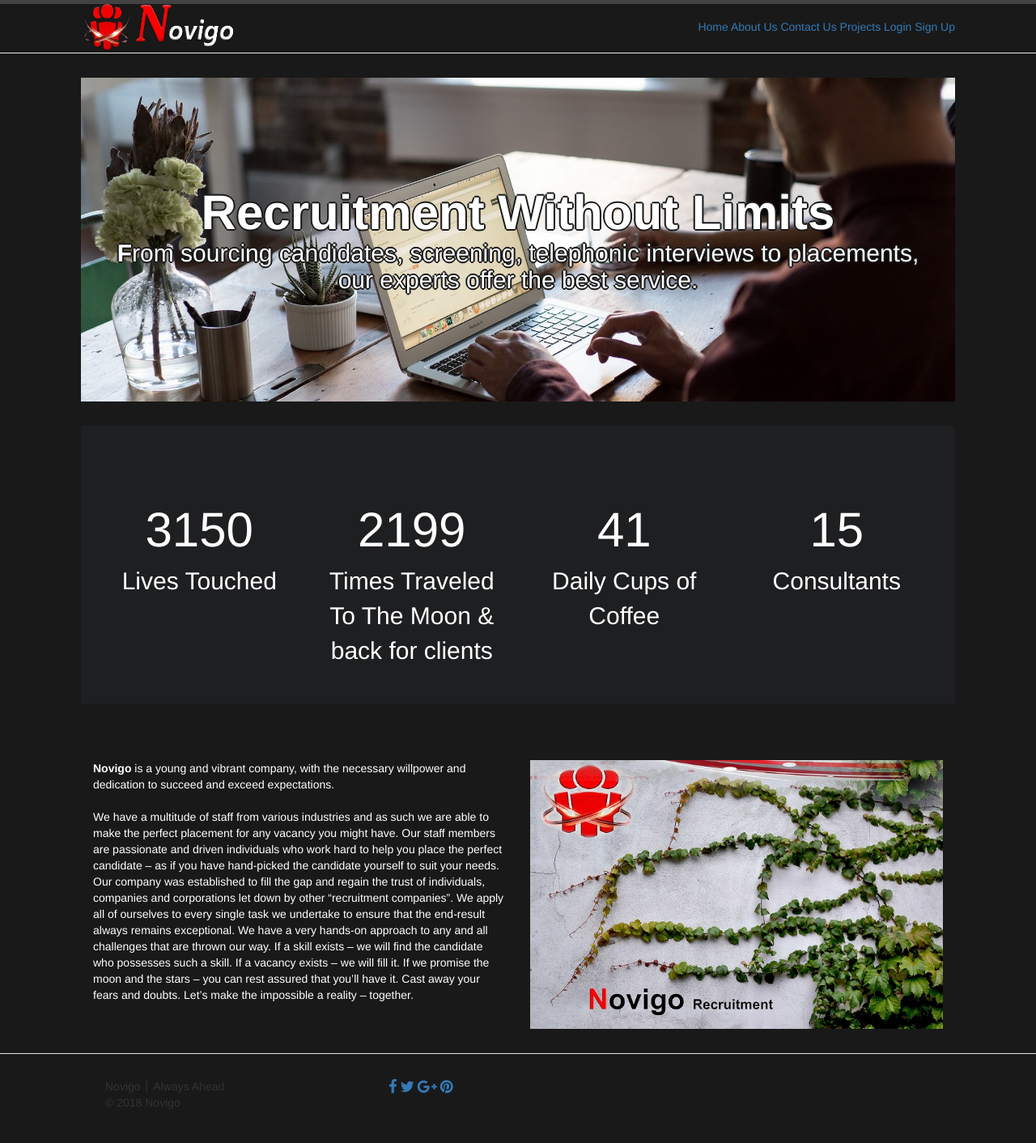
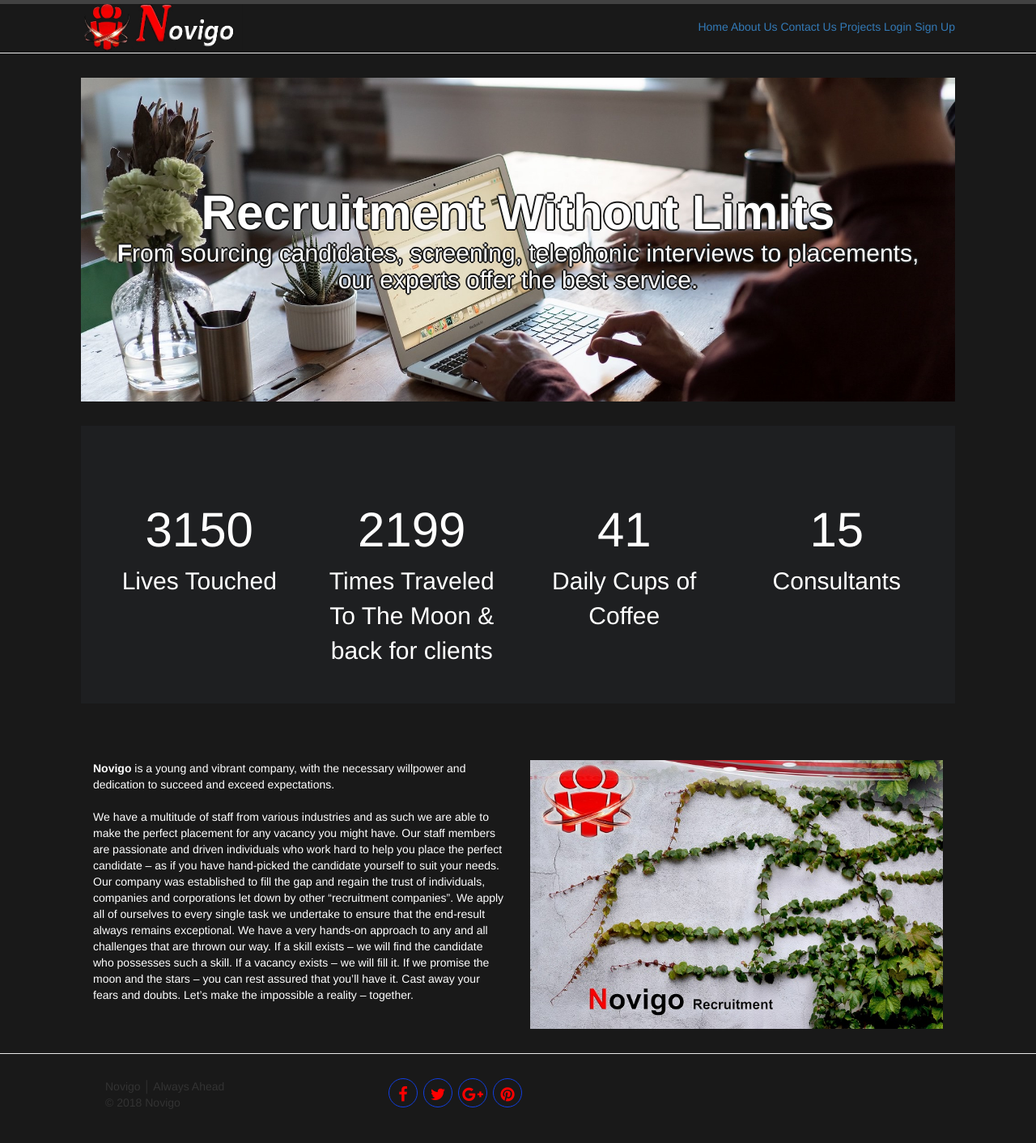
Before and after one commit to Hermankoch/hermankoch.github.io, a Jekyll site: the page built from index.html, in a window 1280 px wide. Shown: the whole page at 81% size. Built offline with Jekyll 4.4.1, drawn with Linux system fonts in a browser that asks for light colours; nearby versions of some CDN libraries.

Commit message:
Update homepage.css

```diff
--- a/css/homepage.css
+++ b/css/homepage.css
@@ -90,7 +90,7 @@
    margin: 0;
    color: #fff;
 }
-.social-links a{
+.sosial-links a{
    text-align: center;
 	float: left;
 	width: 36px;
@@ -100,7 +100,7 @@
 	margin-right: 7px; /*space between*/
 
 }
-.social-links a i{
+.sosial-links a i{
 	font-size: 20px;
     line-height: 38px;
 	color: red;
```
